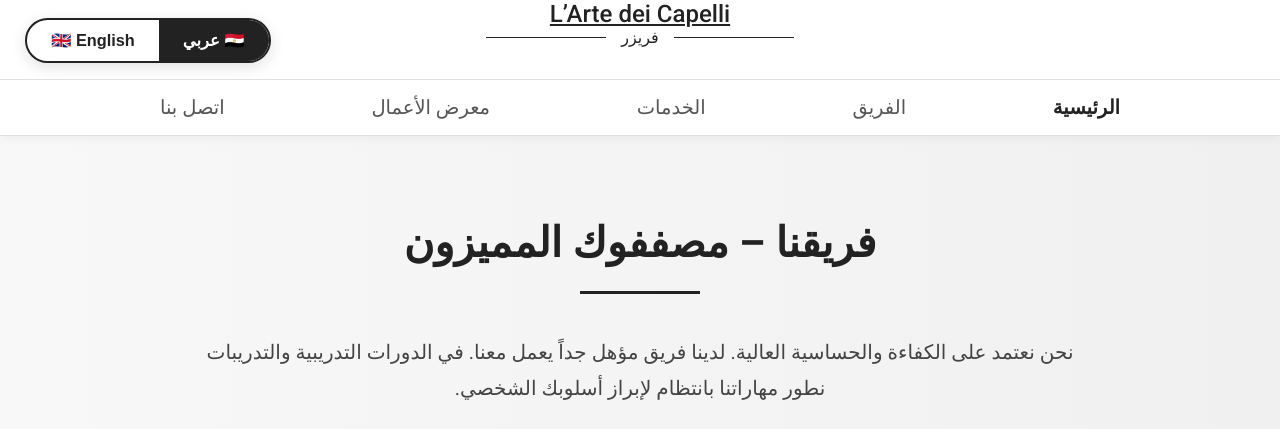
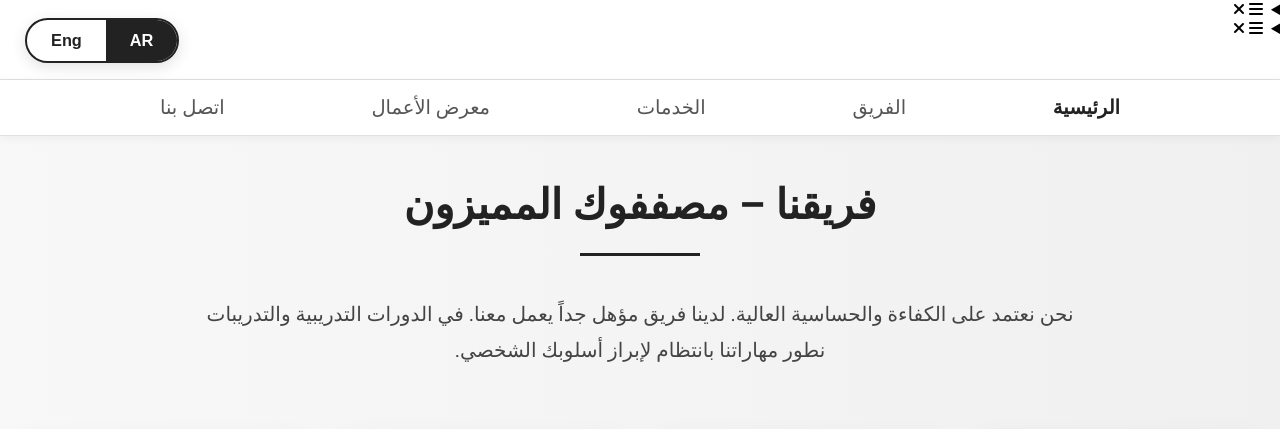
Before and after one commit to modyah67/L-Arte-dei-Capelli, a plain HTML site: page team.html in a window 1280 px wide. Shown: the top 429 px of the page. Drawn offline with Linux system fonts and the light colour scheme; a web font is replaced by a local one.

Commit message:
Update team page title and add language switcher

```diff
--- a/team.html
+++ b/team.html
@@ -15,27 +15,12 @@
   <!-- الستايل -->
   <link rel="stylesheet" href="styles.css" />
 
-  <title>L’Arte dei Capelli | Our Team</title>
+  <title>L’Arte dei Capelli | صالون تصفيف الشعر</title>
 </head>
 <body>
 
-<!-- Header محسن - اللوجو في الوسط -->
 <header>
-    <div class="header-container">
-        <div class="logo">
-            <h2><a href="index.html">L’Arte dei Capelli</a></h2>
-            <h3>فريزر</h3>
-        </div>
-
-        <!-- زرار تبديل اللغة -->
-        <div class="language-switcher">
-          <button onclick="switchLanguage('ar')" id="btn-ar" class="active">🇪🇬 عربي</button>
-          <button onclick="switchLanguage('en')" id="btn-en">🇬🇧 English</button>
-        </div>
-    </div>
-</header>
-
-<!-- قوائم الموبايل - ثنائية اللغة -->
+    <!-- قوائم الموبايل - ثنائية اللغة -->
 <details class="mobile-menu medium">
     <summary>
         <i class="fa-solid fa-bars"></i>
@@ -52,8 +37,8 @@
 
 <details class="mobile-menu small">
     <summary class="toggle-button">
-        <span class="toggle-text open"><i class="fa-solid fa-bars"></i> افتح القائمة</span>
-        <span class="toggle-text close"><i class="fa-solid fa-xmark"></i> اغلق القائمة</span>
+        <span class="toggle-text open"><i class="fa-solid fa-bars"></i></span>
+        <span class="toggle-text close"><i class="fa-solid fa-xmark"></i></span>
     </summary>
     <ul>
         <li><a href="index.html" data-en="Home" data-ar="الرئيسية">الرئيسية</a></li>
@@ -64,6 +49,7 @@
     </ul>
 </details>
 
+<!-- قائمة الكمبيوتر - ثنائية اللغة -->
 <nav class="desktop-menu">
   <ul>
     <li><a href="index.html" data-en="Home" data-ar="الرئيسية">الرئيسية</a></li>
@@ -73,6 +59,13 @@
     <li><a href="kontakt.html" data-en="Contact Us" data-ar="اتصل بنا">اتصل بنا</a></li>
   </ul>
 </nav>
+        <!-- زرار تبديل اللغة -->
+        <div class="language-switcher">
+            <button onclick="switchLanguage('ar')" id="btn-ar" class="active">AR</button>
+            <button onclick="switchLanguage('en')" id="btn-en"> Eng</button>
+        </div>
+    </div>
+</header>
 
 <main>
 <section class="about-us" id="team">
```
